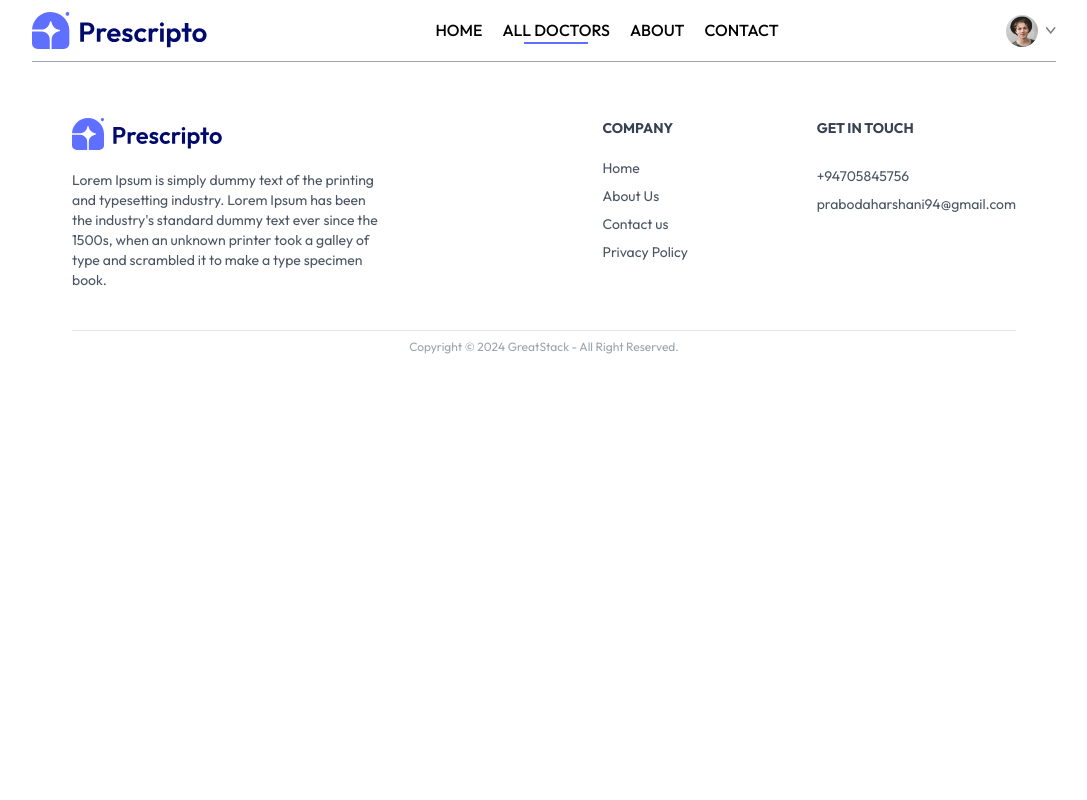
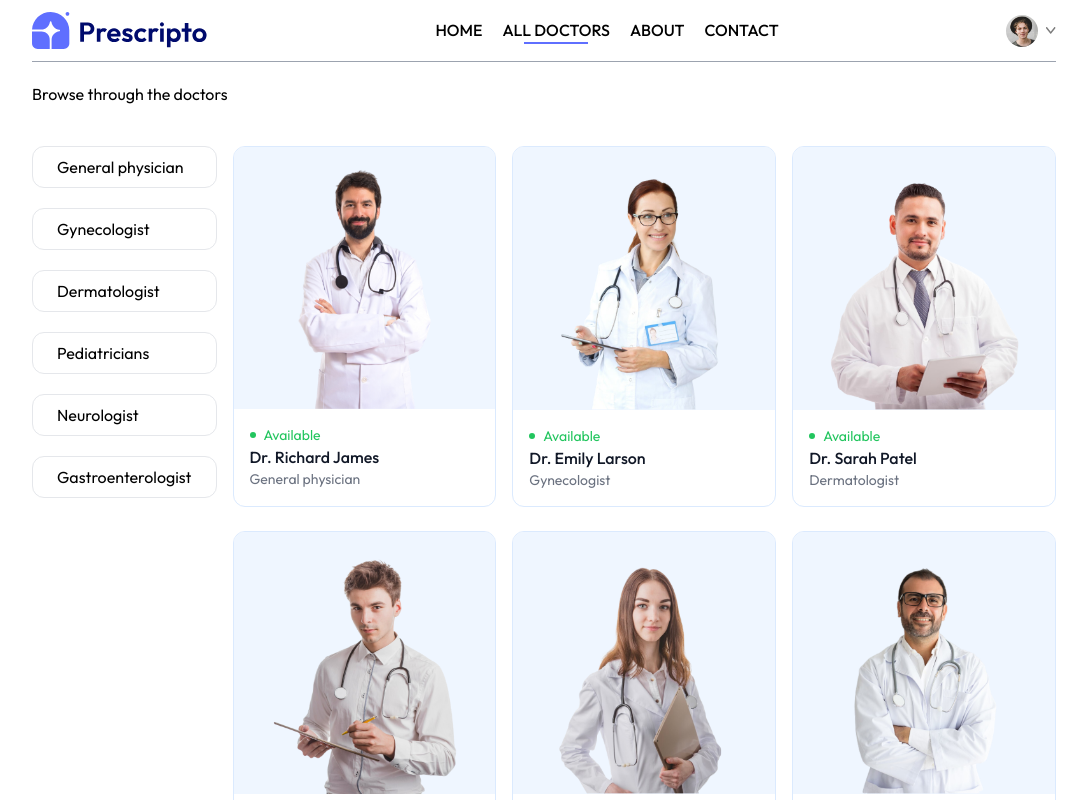
Before and after one commit to prabodhahdev/DocBook, a React (Vite) app in the folder frontend/: page /doctors in a window 1280 px wide. Shown: the top 800 px of the page, without its empty margins (96-1183 px from the left). Built offline with nearby package versions, Linux system fonts and the light colour scheme.

Commit message:
All doctors

```diff
--- a/frontend/src/components/Footer.jsx
+++ b/frontend/src/components/Footer.jsx
@@ -27,7 +27,7 @@ const Footer = () => {
       </div>
       <div className='pb-5'>
         <hr />
-        <p className='text-center text-xs text-gray-400 pt-2'>Copyright © 2024 GreatStack - All Right Reserved.</p>
+        <p className='text-center text-xs text-gray-400 pt-2'>Copyright © 2024 Prescripto - All Right Reserved.</p>
       </div>
     </div>
   )
--- a/frontend/src/components/Navbar.jsx
+++ b/frontend/src/components/Navbar.jsx
@@ -9,7 +9,7 @@ const Navbar = () => {
 
   return (
     <div className='flex items-center justify-between py-3 border-b border-gray-400 mb-5 '>
-        <img src={assets.logo} alt=""  className='w-44 cursor-pointer'/>
+        <img onClick={()=>navigate('/')} src={assets.logo} alt=""  className='w-44 cursor-pointer'/>
         <ul className=' hidden items-start md:flex gap-5 font-medium'>
             <NavLink to='/' >
                 <li py-1>HOME</li>
--- a/frontend/src/pages/Doctors.jsx
+++ b/frontend/src/pages/Doctors.jsx
@@ -1,8 +1,61 @@
-import React from 'react'
+import React, { useContext, useEffect, useState } from 'react'
+import { useNavigate, useParams } from 'react-router-dom'
+import { AppContext } from '../context/AppContext';
 
 const Doctors = () => {
+  const {speciality}=useParams();
+  const navigate=useNavigate();
+  const {doctors}=useContext(AppContext);
+  const [filteredDoctors,setFilterdDoctors]=useState(doctors);
+
+  const filterBySpeciality=()=>{
+    const SpecialDoctors= doctors.filter(doctor=>doctor.speciality===speciality);
+    if(speciality){
+      setFilterdDoctors(SpecialDoctors);
+    }else{
+      setFilterdDoctors(doctors);
+    }
+
+  }
+
+  useEffect(()=>{
+    filterBySpeciality();
+  },[doctors,speciality])
+
   return (
-    <div>
+    <div className=''>
+            <p>Browse through the doctors</p>
+      <div className='flex flex-col sm:flex-row py-5 items-start'>
+      {/*-- LEFT SIDE-*/}
+      <div className=''>
+        <ul className=' mr-4'>
+          <li onClick={()=>speciality === 'General physician' ?navigate('/doctors'):navigate('/doctors/General physician')} className= {`border bg-white rounded-xl cursor-pointer hover:bg-blue-50  mt-5 py-2 px-6 ${speciality==="General physician"?"bg-indigo-100 text-black" :""}`}>General physician</li>
+          <li onClick={()=>speciality === 'Gynecologist' ?navigate('/doctors'):navigate('/doctors/Gynecologist')} className= {`border bg-white rounded-xl cursor-pointer hover:bg-blue-50  mt-5 py-2 px-6 ${speciality==="Gynecologist"?"bg-indigo-100 text-black" :""}`}>Gynecologist</li>
+          <li onClick={()=>speciality === 'Dermatologist' ?navigate('/doctors'):navigate('/doctors/Dermatologist')} className= {`border bg-white rounded-xl cursor-pointer hover:bg-blue-50  mt-5 py-2 px-6 ${speciality==="Dermatologist"?"bg-indigo-100 text-black" :""}`}>Dermatologist</li>
+          <li onClick={()=>speciality === 'Pediatricians' ?navigate('/doctors'):navigate('/doctors/Pediatricians')} className= {`border bg-white rounded-xl cursor-pointer hover:bg-blue-50  mt-5 py-2 px-6 ${speciality==="Pediatricians"?"bg-indigo-100 text-black" :""}`}>Pediatricians</li>
+          <li onClick={()=>speciality === 'Neurologist' ?navigate('/doctors'):navigate('/doctors/Neurologist')} className= {`border bg-white rounded-xl cursor-pointer hover:bg-blue-50  mt-5 py-2 px-6 ${speciality==="Neurologist"?"bg-indigo-100 text-black" :""}`}>Neurologist</li>
+          <li onClick={()=>speciality === 'Gastroenterologist' ?navigate('/doctors'):navigate('/doctors/Gastroenterologist')} className= {`border bg-white rounded-xl cursor-pointer hover:bg-blue-50  mt-5 py-2 px-6 ${speciality==="Gastroenterologist"?"bg-indigo-100 text-black" :""}`}>Gastroenterologist</li>
+        </ul>
+      </div>
+       {/*-- RIGHT SIDE-*/}
+
+
+      <div className=' w-full grid grid-cols-auto gap-4 pt-5 px-3 gap-y-6 sm:px-0'>
+      {filteredDoctors.map((item,index)=>(
+          <div  key={index} onClick={()=>navigate(`/appointments/${item._id}`)} className='border border-blue-100 overflow-hidden rounded-xl cursor-pointer hover:translate-y-[-10px] transition-all duration-500'>
+              <img className='bg-blue-50' src={item.image} alt="" />
+              <div className='p-4'>
+                  <div className='flex items-center gap-2 '>
+                      <p className='w-1.5 h-1.5 rounded-full bg-green-500'></p><p className='text-sm text-green-500'>Available</p>
+                  </div>
+                  <p className='text-gray-900 font-medium'>{item.name}</p>
+                  <p className='text-gray-500 text-sm'>{item.speciality}</p>
+              </div>
+          </div>
+      ))}
+    </div>
+
+      </div>
 
     </div>
   )
```
